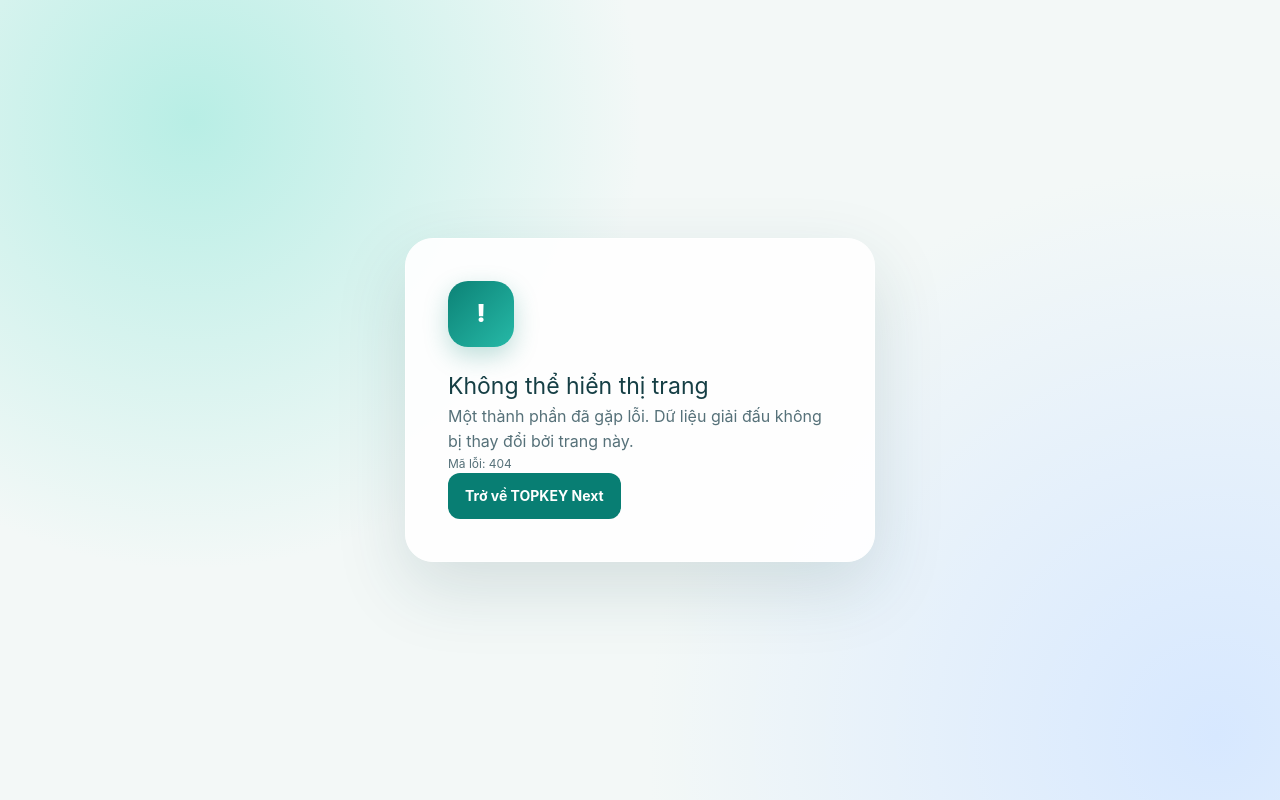
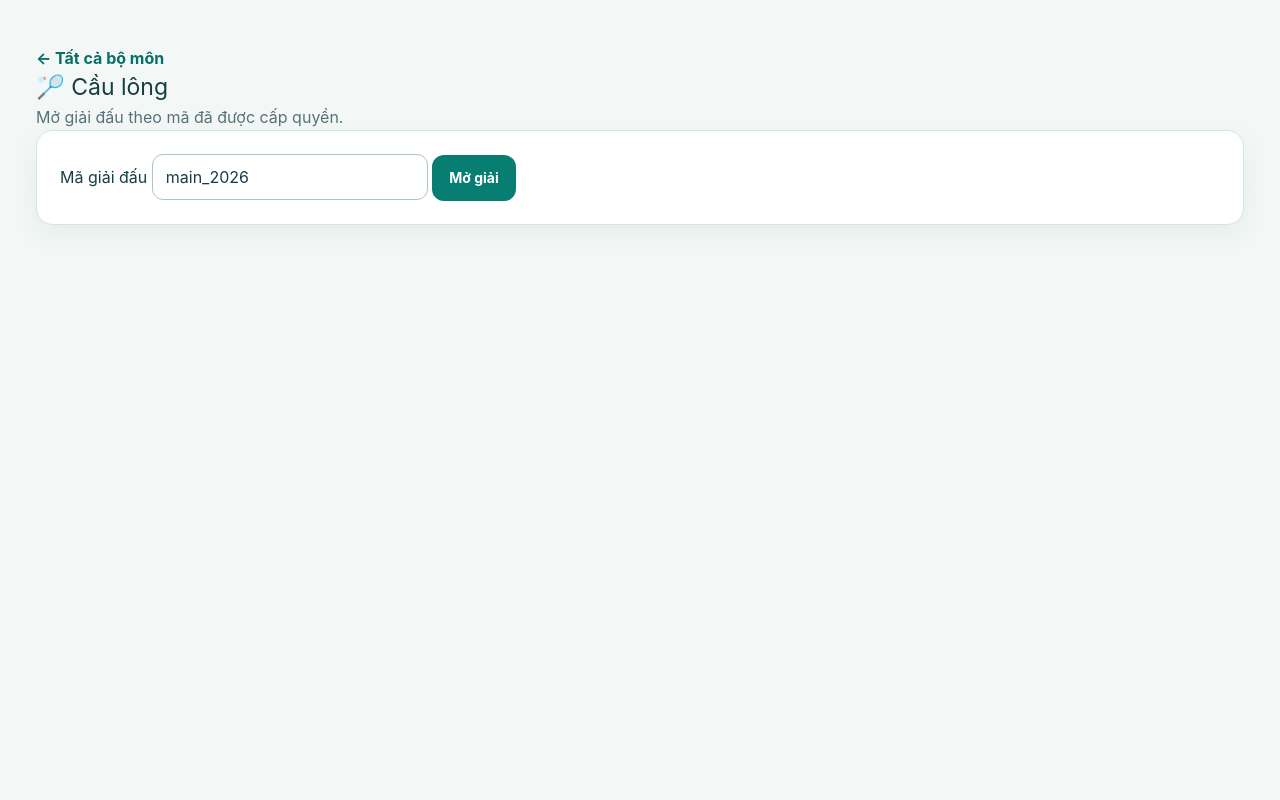
Before and after one commit to rolthchildpham-wq/activity-hub, a SvelteKit app in the folder next-ui/: page /sports/badminton in a window 1280 px wide. Before the commit this address had no page. Built offline with nearby package versions, Linux system fonts and the light colour scheme.

Commit message:
feat(next-ui): add real tournament route [slug]/+page.svelte

```diff
--- /dev/null
+++ b/next-ui/src/routes/sports/[slug]/+page.svelte
@@ -0,0 +1,19 @@
+<script lang="ts">
+ import {page} from '$app/stores';
+ import {base} from '$app/paths';
+ import {sports} from '$lib/domain';
+ let tid='main_2026';
+ $: sport=sports.find(x=>x.key===$page.params.slug);
+ $: valid=/^[A-Za-z0-9_-]{1,100}$/.test(tid);
+</script>
+<main class="dashboard">
+ <a href={base+'/sports'} class="viewer-link">← Tất cả bộ môn</a>
+ {#if sport}
+  <h1>{sport.icon} {sport.name}</h1><p class="subtle">Mở giải đấu theo mã đã được cấp quyền.</p>
+  <form class="panel tournament-picker" on:submit|preventDefault={()=>{if(valid)location.href=base+'/sports/'+sport.key+'/'+encodeURIComponent(tid)}}>
+   <label for="tid-selector">Mã giải đấu</label>
+   <input id="tid-selector" bind:value={tid} required pattern="[A-Za-z0-9_-]{1,100}" autocomplete="off"/>
+   <button type="submit" class="button primary" disabled={!valid}>Mở giải</button>
+  </form>
+ {:else}<section class="panel empty-panel"><h2>Không tìm thấy bộ môn</h2></section>{/if}
+</main>
```
